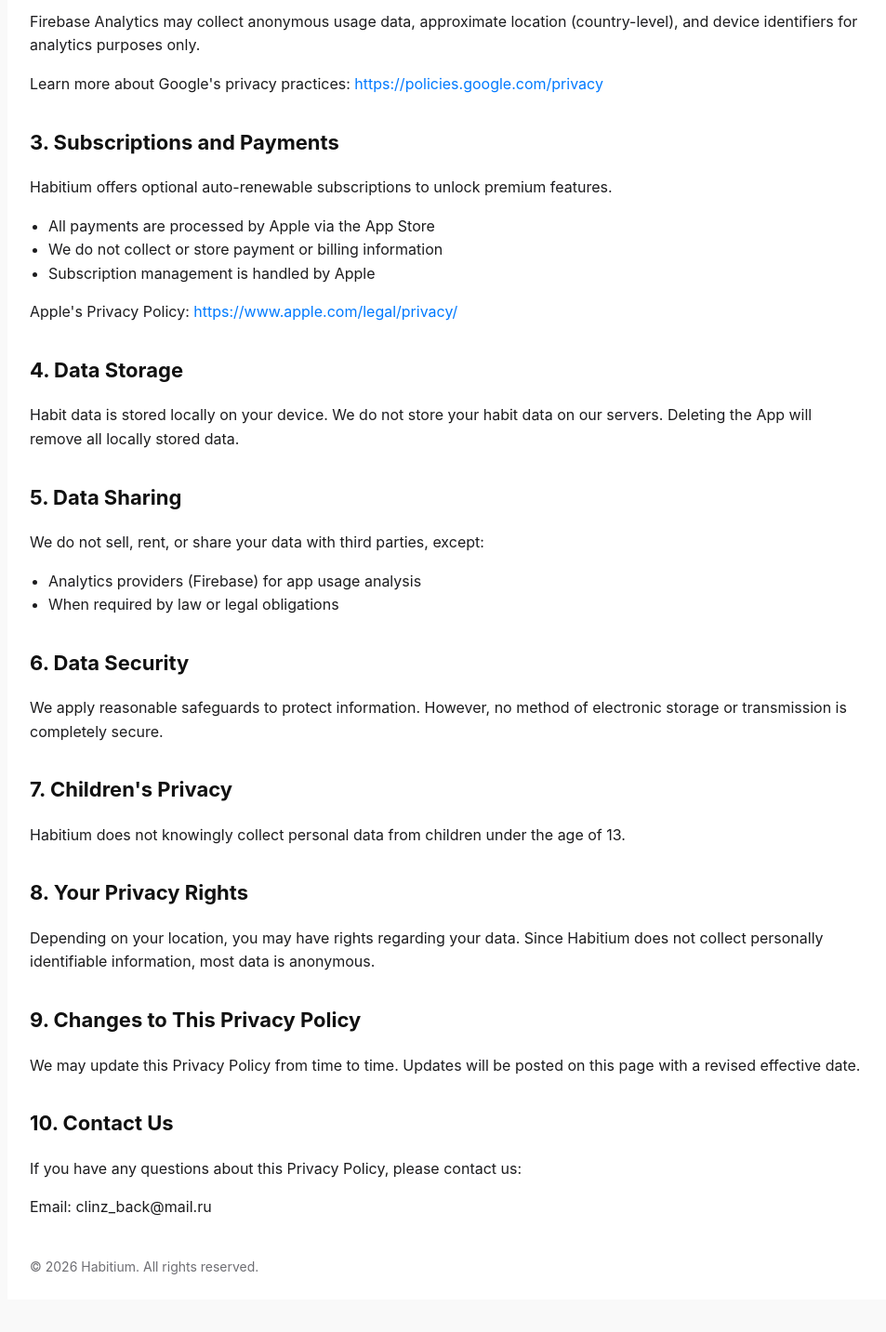
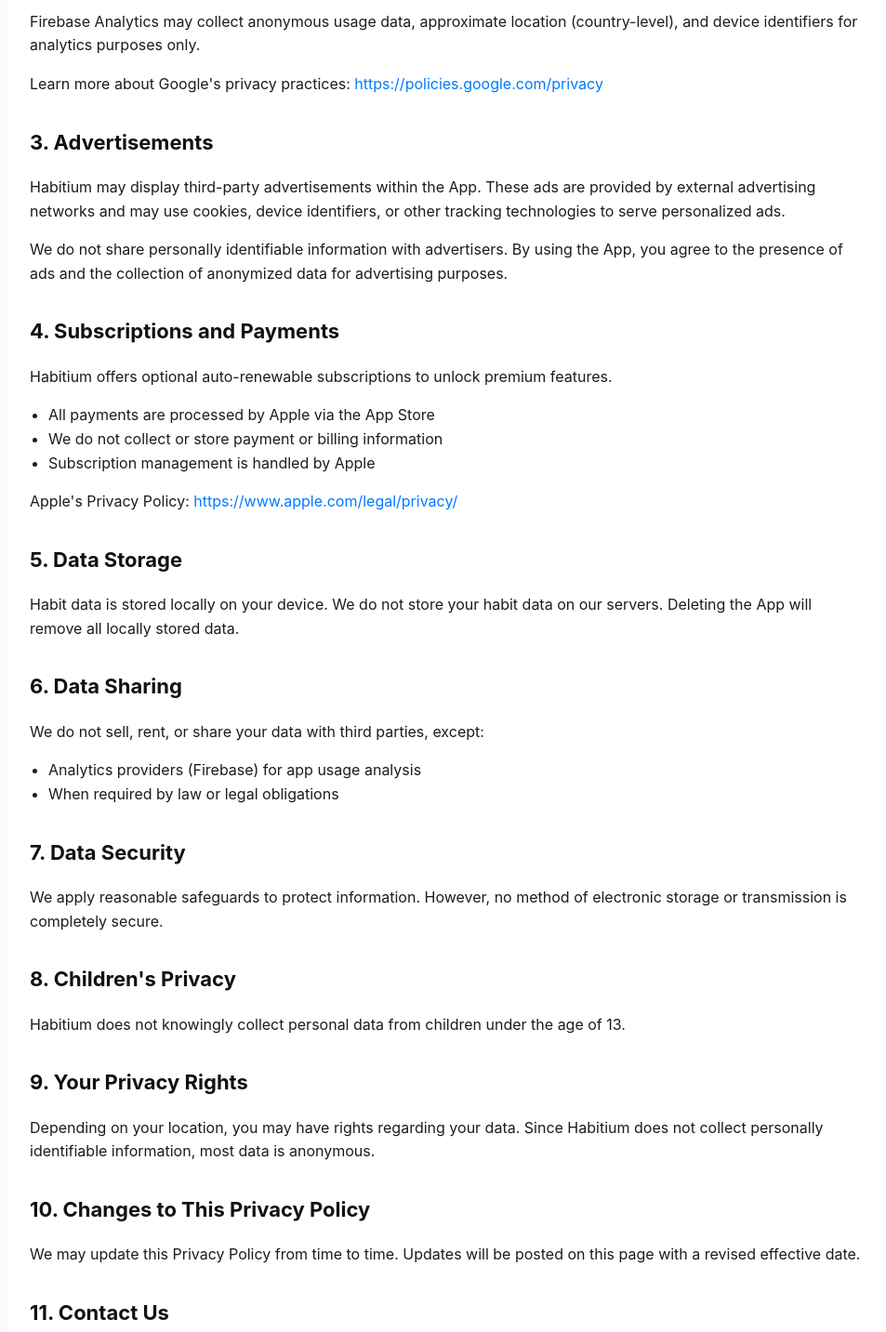
Before and after one commit to tsulaimanbekov/habitium-app-privacy, a plain HTML site: page index.html in a window 1280 px wide. Shown: the part 740-2173 px from the top of the page at 93% size, without its empty margins (158-1111 px from the left). Before the commit the page ends 2138 px from the top, so only its background shows below. Drawn offline with Linux system fonts and the light colour scheme.

Commit message:
Update section headers in privacy policy

```diff
--- a/index.html
+++ b/index.html
@@ -114,7 +114,15 @@
         </a>
     </p>
 
-    <h2>3. Subscriptions and Payments</h2>
+    <h2>3. Advertisements</h2>
+    <p>
+        Habitium may display third-party advertisements within the App. These ads are provided by external advertising networks and may use cookies, device identifiers, or other tracking technologies to serve personalized ads.
+    </p>
+    <p>
+        We do not share personally identifiable information with advertisers. By using the App, you agree to the presence of ads and the collection of anonymized data for advertising purposes.
+    </p>
+
+    <h2>4. Subscriptions and Payments</h2>
     <p>
         Habitium offers optional auto-renewable subscriptions to unlock premium
         features.
@@ -133,14 +141,14 @@
         </a>
     </p>
 
-    <h2>4. Data Storage</h2>
+    <h2>5. Data Storage</h2>
     <p>
         Habit data is stored locally on your device. We do not store your habit
         data on our servers. Deleting the App will remove all locally stored
         data.
     </p>
 
-    <h2>5. Data Sharing</h2>
+    <h2>6. Data Sharing</h2>
     <p>
         We do not sell, rent, or share your data with third parties, except:
     </p>
@@ -149,32 +157,32 @@
         <li>When required by law or legal obligations</li>
     </ul>
 
-    <h2>6. Data Security</h2>
+    <h2>7. Data Security</h2>
     <p>
         We apply reasonable safeguards to protect information. However, no
         method of electronic storage or transmission is completely secure.
     </p>
 
-    <h2>7. Children's Privacy</h2>
+    <h2>8. Children's Privacy</h2>
     <p>
         Habitium does not knowingly collect personal data from children under
         the age of 13.
     </p>
 
-    <h2>8. Your Privacy Rights</h2>
+    <h2>9. Your Privacy Rights</h2>
     <p>
         Depending on your location, you may have rights regarding your data.
         Since Habitium does not collect personally identifiable information,
         most data is anonymous.
     </p>
 
-    <h2>9. Changes to This Privacy Policy</h2>
+    <h2>10. Changes to This Privacy Policy</h2>
     <p>
         We may update this Privacy Policy from time to time. Updates will be
         posted on this page with a revised effective date.
     </p>
 
-    <h2>10. Contact Us</h2>
+    <h2>11. Contact Us</h2>
     <p>
         If you have any questions about this Privacy Policy, please contact us:
     </p>
```
